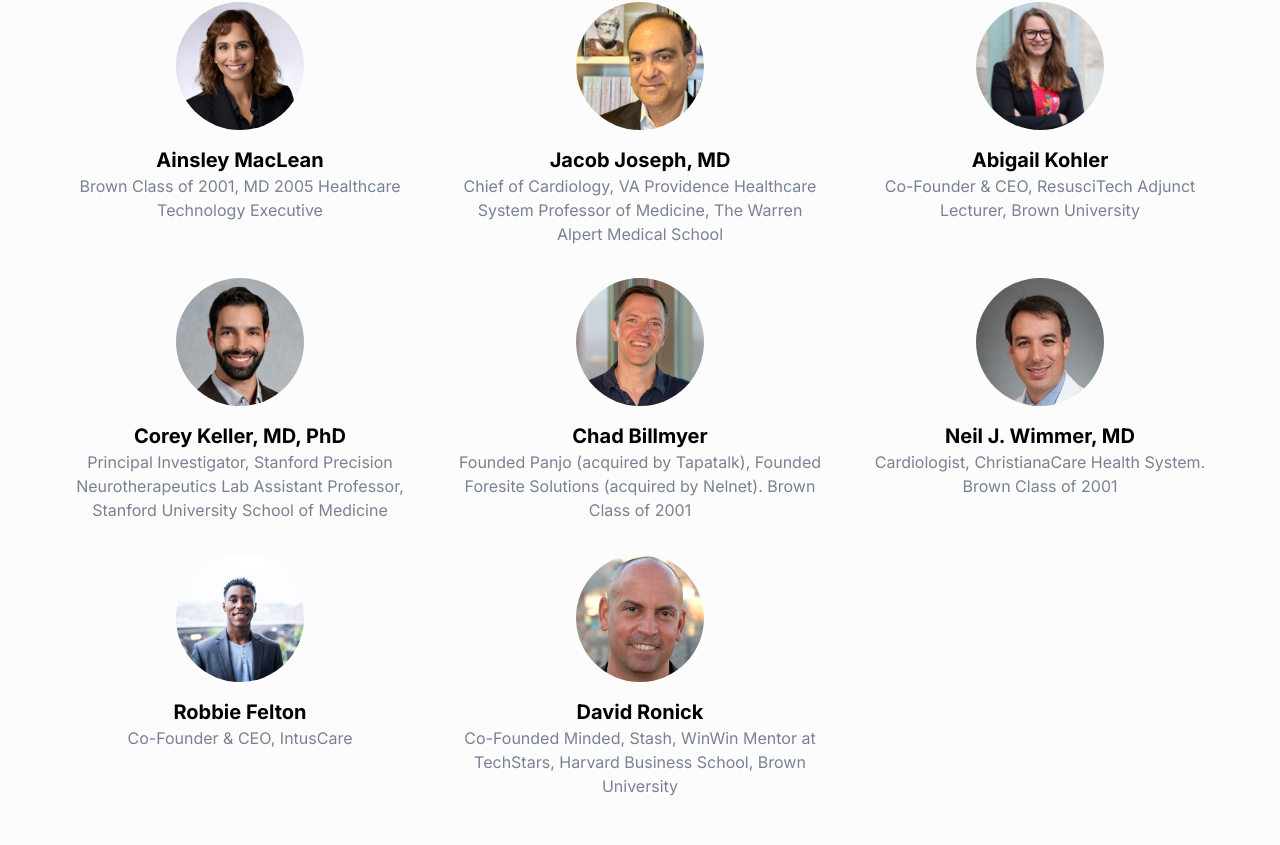
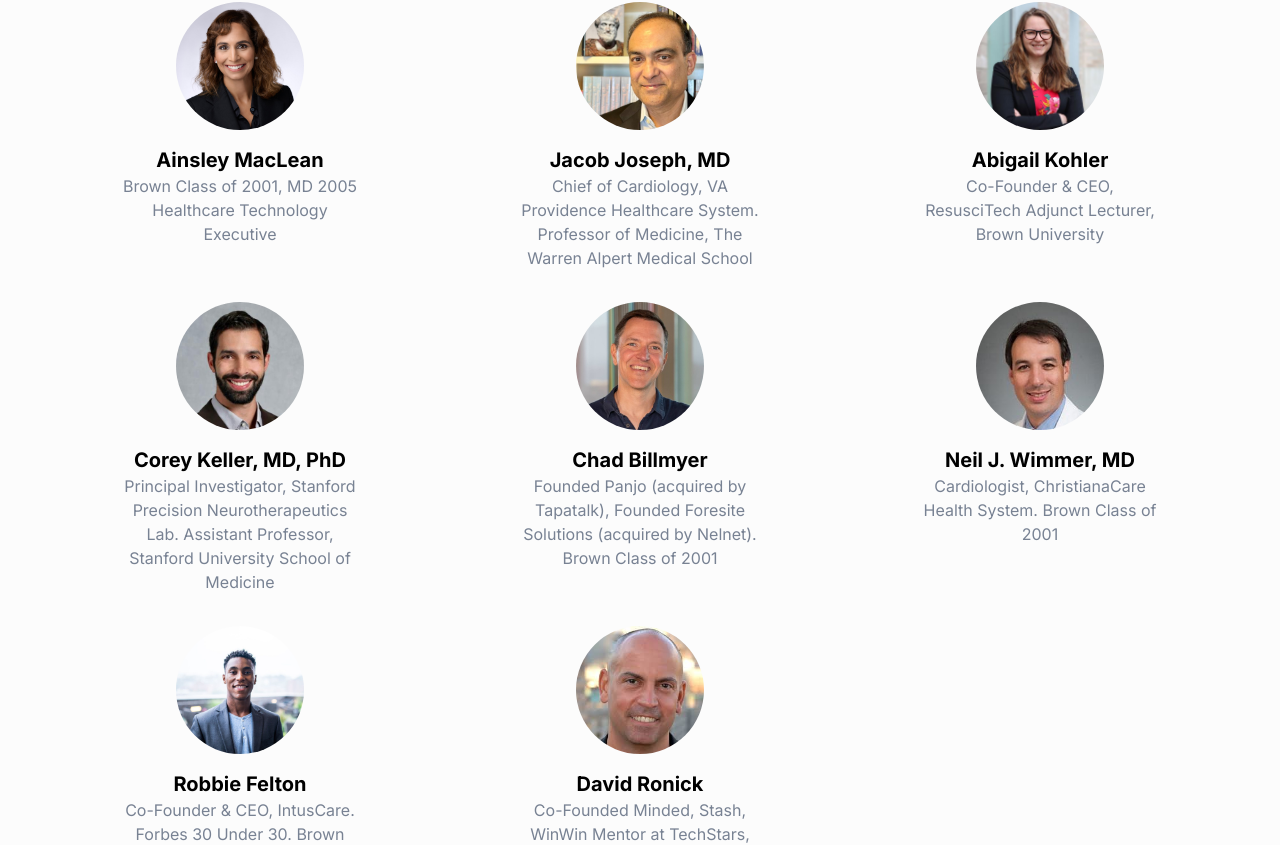
Before and after one commit to kyron-medical/HealthClinicAIWebsite, a Next.js app: page /about in a window 1280 px wide. Shown: the part 1538-2383 px from the top of the page. Built offline with nearby package versions, Linux system fonts and the light colour scheme; no server answers.

Commit message:
fix: fix advisor list formatting

```diff
--- a/src/components/About/AboutSectionThree.tsx
+++ b/src/components/About/AboutSectionThree.tsx
@@ -9,19 +9,19 @@ const advisors = [
   {
     name: "Jacob Joseph, MD",
     title:
-      "Chief of Cardiology, VA Providence Healthcare System \n" +
+      "Chief of Cardiology, VA Providence Healthcare System. \n" +
       "Professor of Medicine, The Warren Alpert Medical School",
     image: "/images/advisors/jacob-joseph.jpg",
   },
   {
     name: "Abigail Kohler",
-    title: "Co-Founder & CEO, ResusciTech \n" +
+    title: "Co-Founder & CEO, ResusciTech \n " +
     "Adjunct Lecturer, Brown University",
     image: "/images/advisors/abby-kohler.jpg",
   },
   {
     name: "Corey Keller, MD, PhD",
-    title: "Principal Investigator, Stanford Precision Neurotherapeutics Lab \n" +
+    title: "Principal Investigator, Stanford Precision Neurotherapeutics Lab. \n" +
     "Assistant Professor, Stanford University School of Medicine",
     image: "/images/advisors/corey-keller.jpg",
   },
@@ -33,12 +33,13 @@ const advisors = [
   },
   {
     name: "Neil J. Wimmer, MD",
-    title: "Cardiologist, ChristianaCare Health System. Brown Class of 2001",
+    title: "Cardiologist, ChristianaCare Health System. \n" +
+    "Brown Class of 2001",
     image: "/images/advisors/neil-wimmer.jpg",
   },
   {
     name: "Robbie Felton",
-    title: "Co-Founder & CEO, IntusCare",
+    title: "Co-Founder & CEO, IntusCare. Forbes 30 Under 30. Brown Class of 2021 \n",
     image: "/images/advisors/robbie-felton.jpg",
   },
   {
@@ -62,7 +63,7 @@ const AboutSectionThree = () => {
         </div>
         <div className="grid grid-cols-1 gap-8 sm:grid-cols-2 lg:grid-cols-3">
           {advisors.map((member, index) => (
-            <div key={index} className="text-center">
+            <div key={index} className="flex flex-col text-center items-center">
               <div className="relative mx-auto mb-4 aspect-square h-32 w-32">
                 <Image
                   src={member.image}
@@ -72,7 +73,7 @@ const AboutSectionThree = () => {
                 />
               </div>
               <h3 className="text-xl font-bold">{member.name}</h3>
-              <p className="text-base text-body-color">{member.title}</p>
+              <p className="text-base text-body-color w-8/12 flex self-center">{member.title}</p>
             </div>
           ))}
         </div>
```
